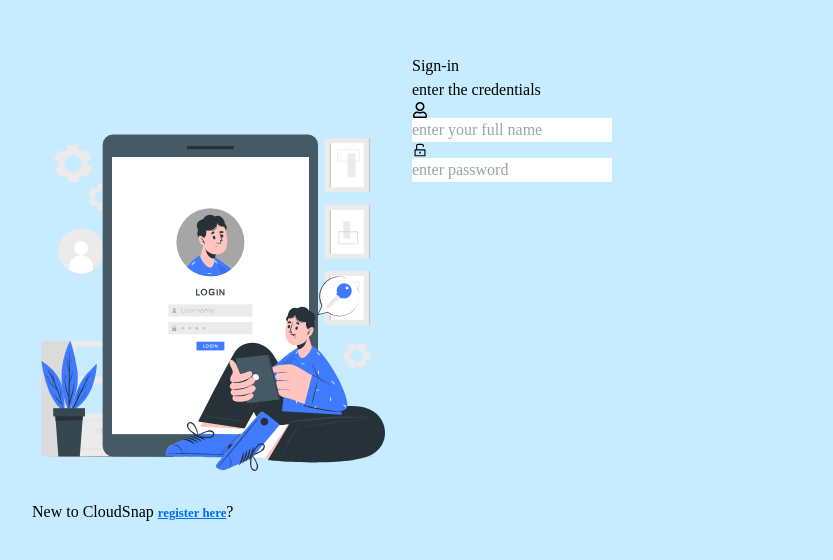
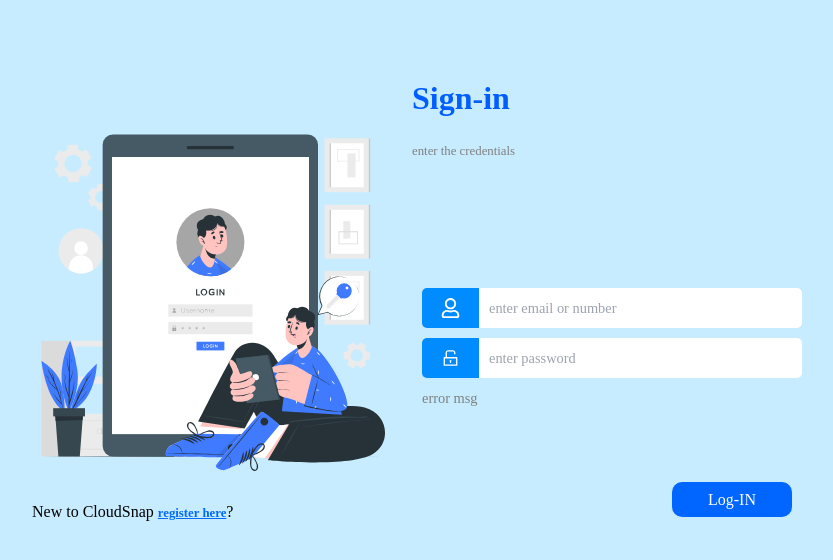
Before and after one commit to shailendrapawar/CloudSnap, a React (Vite) app in the folder frontend/: page /login in a window 1280 px wide. Shown: the part 106-666 px from the top of the page, without its empty margins (228-1061 px from the left). Built offline with nearby package versions, Linux system fonts and the light colour scheme.

Commit message:
login linking with regsite rdone

```diff
--- a/frontend/src/components/authPages/LoginPage.jsx
+++ b/frontend/src/components/authPages/LoginPage.jsx
@@ -1,13 +1,16 @@
 import React from 'react'
 import { FaRegUser } from "react-icons/fa";
 import { AiOutlineUnlock } from "react-icons/ai";
+import './auth.css'
+import { useNavigate } from 'react-router-dom';
 const LoginPage = () => {
+  const navigate=useNavigate()
   return (
     <div className='login-page'>
       <main className='login-body'>
 
         <section className='login-left'>
-          <p className='login-link'>New to CloudSnap <b>register here</b>?</p>
+          <p className='login-link'>New to CloudSnap <b onClick={()=>navigate("/register")}>register here</b>?</p>
         </section>
 
 
@@ -15,8 +18,12 @@ const LoginPage = () => {
         <h1>Sign-in</h1>
         <p>enter the credentials</p>
           <form className='login-form'>
-          <div className='name-div'><i><FaRegUser /></i><input type='text' placeholder='enter your full name'></input></div>
+          <div className='name-div'><i><FaRegUser /></i><input type='text' placeholder='enter email or number'></input></div>
           <div className='password-div'><i><AiOutlineUnlock /></i><input type='text' placeholder='enter password'></input></div>
+
+          <span className='error-msg text-center'>error msg</span>
+          <button className='loginPage-btn'>Log-IN</button>
+
           </form>
         </section>
       </main>
--- a/frontend/src/components/authPages/RegisterPage.jsx
+++ b/frontend/src/components/authPages/RegisterPage.jsx
@@ -5,13 +5,14 @@ import { FaRegUser } from "react-icons/fa";
 import { MdOutlineMail } from "react-icons/md";
 import { MdLocalPhone } from "react-icons/md";
 import { AiOutlineUnlock } from "react-icons/ai";
-import { Link } from "react-router-dom"
+import { Link, useNavigate } from "react-router-dom"
 const RegisterPage = () => {
+    const navigate=useNavigate()
     return (
         <div className='register-page'>
             <main className='register-body'>
                 <section className='register-left'>
-                    <p className='login-link'>already a user <b>Login instead</b>?</p>
+                    <p className='login-link'>already a user <b onClick={()=>navigate("/login")}>Login instead</b>?</p>
                 </section>
                 <section className='register-right'>
                 <h1>Sign up</h1>
--- a/frontend/src/components/authPages/auth.css
+++ b/frontend/src/components/authPages/auth.css
@@ -1,11 +1,13 @@
-.login-page,.register-page{
+.login-page,
+.register-page {
   height: 100vh;
-    background-color:rgba(0, 170, 255, 0.218);
+  background-color: rgba(0, 170, 255, 0.218);
   display: flex;
   justify-content: center;
   align-items: center;
 }
-.login-body,.register-body{
+.login-body,
+.register-body {
   width: 90%;
   max-width: 800px;
   height: 60%;
@@ -13,32 +15,32 @@
   border-radius: 0px 30px 0px 30px;
   overflow: hidden;
 }
-.login-body section{
+.login-body section {
   width: 50%;
 }
-.register-body{
+.register-body {
   background-color: white;
   gap: 20px;
 }
-.register-right{
+.register-right {
   display: flex;
   flex-direction: column;
   justify-content: space-between;
   width: 60%;
 }
-.register-right h1{
+.register-right h1 {
   font-size: 2rem;
   padding-left: 10px;
   color: rgb(0, 132, 255);
   margin-top: 10px;
   font-weight: 600;
 }
-.register-right p{
+.register-right p {
   font-size: 0.9rem;
   padding-left: 15px;
   color: grey;
 }
-.register-form{
+.register-form {
   height: 80%;
   display: flex;
   flex-direction: column;
@@ -48,55 +50,54 @@
   position: relative;
 }
 
-.register-form div{
+.register-form div {
   height: 40px;
   display: flex;
   border-radius: 5px;
   overflow: hidden;
 }
-.register-form div i{
+.register-form div i {
   width: 15%;
   background-color: rgb(0, 140, 255);
   padding: 10px;
   color: white;
 }
-.register-form div i svg{
+.register-form div i svg {
   height: 100%;
   width: 100%;
 }
-.register-form div input{
+.register-form div input {
   height: 100%;
   width: 85%;
   outline: none;
   padding-left: 10px;
   font-size: 0.9rem;
 }
-.gender-div{
+.gender-div {
   height: 25px;
   display: flex;
   align-items: center;
   justify-content: center;
 }
-.gender-div input{
+.gender-div input {
   height: 15px;
   width: 15px;
 }
-.error-msg{
+.error-msg {
   font-size: 0.9rem;
   color: grey;
 }
-.signup-btn{
+.signup-btn {
   background-color: rgb(0, 128, 255);
   width: 120px;
   height: 35px;
   align-self: flex-end;
   border-radius: 10px;
   color: white;
-border: 2px solid rgb(0, 128, 255) ;
-
+  border: 2px solid rgb(0, 128, 255);
 }
-.register-left{
-    background-image: url('./register-image.svg');
+.register-left {
+  background-image: url("./register-image.svg");
   background-size: contain;
   background-repeat: no-repeat;
   background-position: center;
@@ -105,16 +106,16 @@ border: 2px solid rgb(0, 128, 255) ;
   justify-content: center;
   padding-bottom: 20px;
 }
-.login-link{
+.login-link {
   align-self: flex-end;
 }
-.login-link b{
+.login-link b {
   color: rgb(0, 106, 255);
   text-decoration: underline;
   cursor: pointer;
   font-size: 0.8rem;
 }
-.login-btn{
+.login-btn {
   position: absolute;
   bottom: 15px;
   left: 20px;
@@ -122,77 +123,128 @@ border: 2px solid rgb(0, 128, 255) ;
   color: blue;
   width: auto;
   display: none;
-
 }
 
-@media screen and (max-width:400px){
- .register-body{
+@media screen and (max-width: 400px) {
+  .register-body {
     flex-direction: column;
     height: auto;
     width: 95%;
     gap: 0px;
-
   }
- .register-left{
+  .register-left {
     width: 100%;
     height: auto;
     height: 150px;
   }
 
- .register-left p{
+  .register-left p {
     bottom: 0px;
     display: none;
   }
- .register-right{
+  .register-right {
     width: 100%;
     height: 400px;
     /* gap: 5px; */
-
   }
- .login-btn{
+  .login-btn {
     display: block;
   }
 }
 
-@media (min-width:401px) and (max-width:650px){
-
-    .register-body{
+@media (min-width: 401px) and (max-width: 650px) {
+  .register-body {
     flex-direction: column;
     height: auto;
   }
-    .register-left{
+  .register-left {
     width: 100%;
     height: 200px;
   }
-    .register-right{
+  .register-right {
     width: 100%;
     height: 380px;
   }
-    .login-link{
+  .login-link {
     display: none;
   }
-    .login-btn{
+  .login-btn {
     display: block;
   }
 }
 
-
-
 /*===============login page==================================*/
 
-.login-body{
-
+.login-body {
 }
-.login-left{
+.login-left {
   background-image: url("./login-illustration.svg");
   background-repeat: no-repeat;
   object-fit: contain;
   background-position: center;
   position: relative;
 }
-.login-left p{
+.login-left p {
   position: absolute;
   bottom: 10px;
   left: 20px;
+}
+.login-right {
+  display: flex;
+  flex-direction: column;
+  gap: 20px;
+}
+.login-right h1{
+    font-size: 2rem;
+    font-weight: 600;
+    color: rgb(0, 94, 255);
+    margin-top: 20px;
+}
+.login-right p{
+    font-size: 0.8rem;
+    color: grey;
+}
+.login-form {
+  display: flex;
+  flex-direction: column;
+  gap: 10px;
+padding-left: 10px;
+padding-right: 10px;
+  justify-content: center;
+  position: relative;
+  height: 70%;
+}
 
+.login-form div {
+  height: 40px;
+  display: flex;
+  border-radius: 5px;
+  overflow: hidden;
 }
+.login-form div i {
+  width: 15%;
+  background-color: rgb(0, 140, 255);
+  padding: 10px;
+  color: white;
+}
+.login-form div i svg {
+  height: 100%;
+  width: 100%;
+}
+.login-form div input {
+  height: 100%;
+  width: 85%;
+  outline: none;
+  padding-left: 10px;
+  font-size: 0.9rem;
+}
+.loginPage-btn{
+    width: 120px;
+    height: 35px;
+    border-radius: 10px;
+    background-color: rgb(0, 102, 255);
+    color: white;
+    position: absolute;
+    bottom: 0px;
+    right: 20px;
+}
```
Lines whose indentation alone changed are shown as unchanged.
